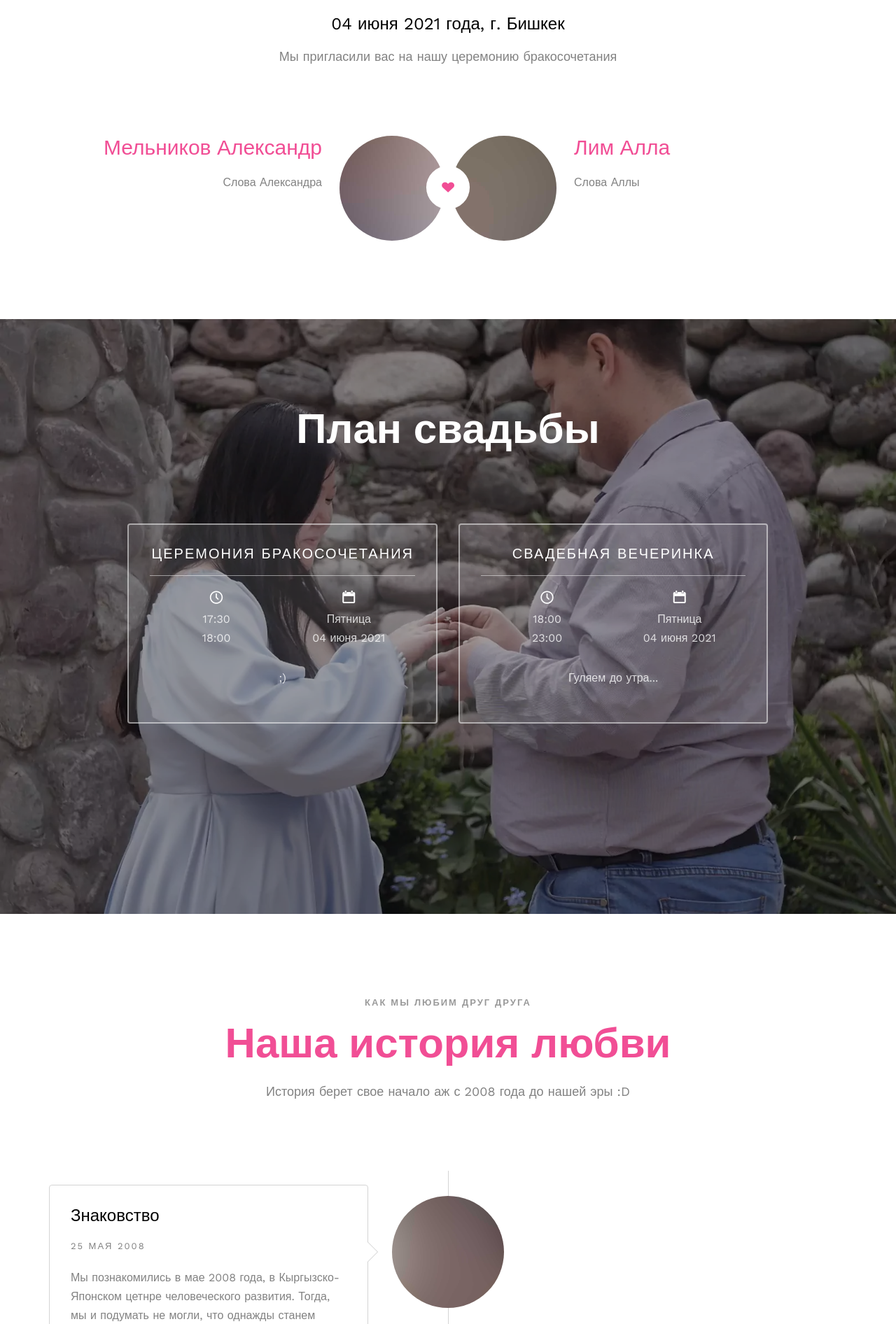
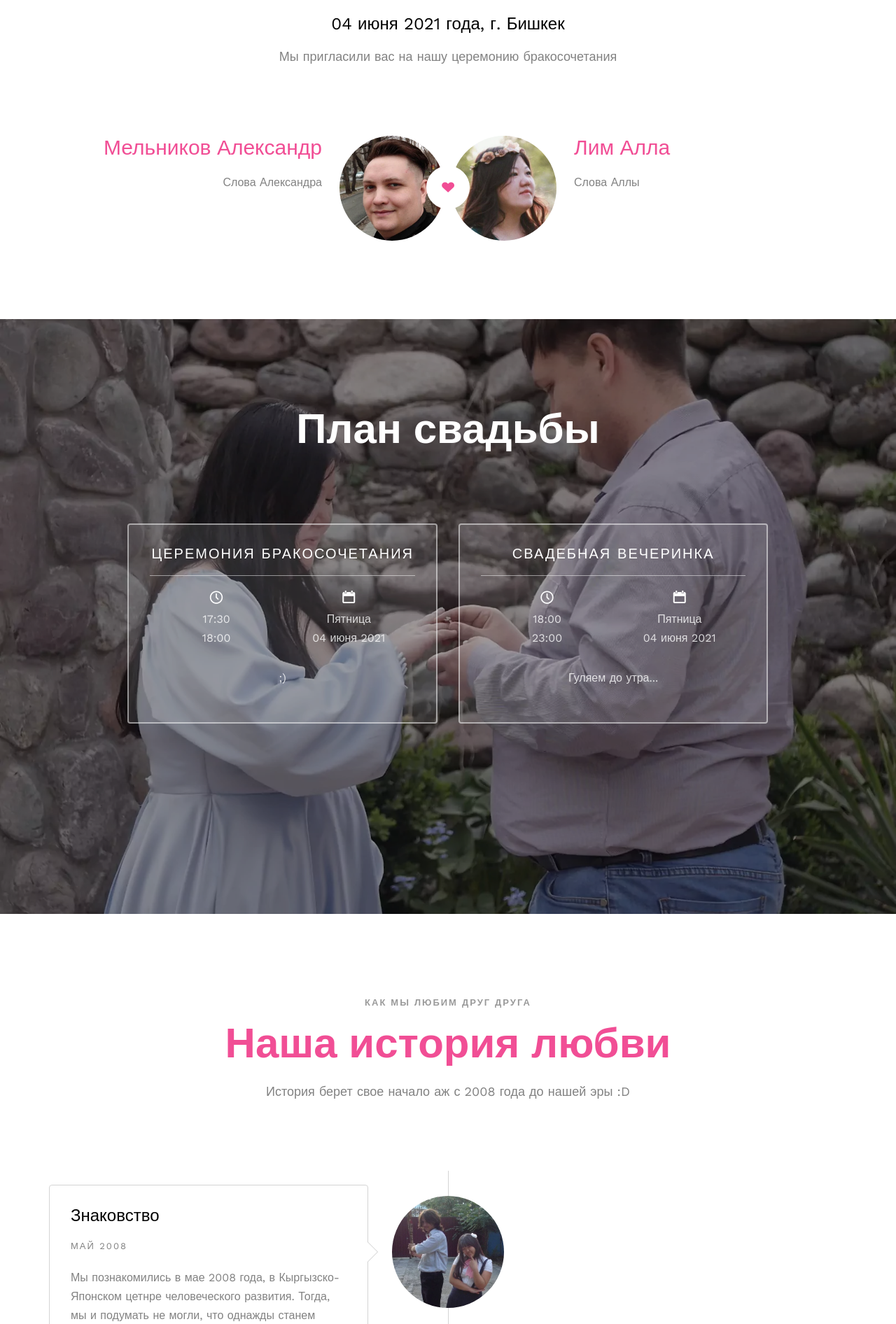
Before and after one commit to Minifets/wedding, a Symfony app: template templates/homepage/index.html.twig in a window 1280 px wide. Shown: the part 1091-2983 px from the top of the page at 70% size. Run offline with Twig, Linux system fonts and the light colour scheme; the template is opened without the code that fills it, so the values that code supplies are empty; some libraries are stand-ins or nearby versions; some web fonts are replaced.

Commit message:
Update homepage with images.

```diff
--- a/templates/homepage/index.html.twig
+++ b/templates/homepage/index.html.twig
@@ -32,7 +32,7 @@
             <div class="couple-wrap animate-box">
                 <div class="couple-half">
                     <div class="groom">
-                        <img src="images/groom.jpg" alt="groom" class="img-responsive">
+                        <img src="{{ asset('images/alexander.webp') }}" alt="groom" class="img-responsive">
                     </div>
                     <div class="desc-groom">
                         <h3>Мельников Александр</h3>
@@ -42,7 +42,7 @@
                 <p class="heart text-center"><i class="icon-heart2"></i></p>
                 <div class="couple-half">
                     <div class="bride">
-                        <img src="images/bride.jpg" alt="groom" class="img-responsive">
+                        <img src="{{ asset('images/alla.webp') }}" alt="groom" class="img-responsive">
                     </div>
                     <div class="desc-bride">
                         <h3>Лим Алла</h3>
@@ -117,11 +117,11 @@
                 <div class="col-md-12 col-md-offset-0">
                     <ul class="timeline animate-box">
                         <li class="animate-box">
-                            <div class="timeline-badge" style="background-image:url(images/couple-1.jpg);"></div>
+                            <div class="timeline-badge" style="background-image:url({{ asset('images/cosplay.webp') }});"></div>
                             <div class="timeline-panel">
                                 <div class="timeline-heading">
                                     <h3 class="timeline-title">Знаковство</h3>
-                                    <span class="date">25 мая 2008</span>
+                                    <span class="date">Май 2008</span>
                                 </div>
                                 <div class="timeline-body">
                                     <p>Мы познакомились в мае 2008 года, в Кыргызско-Японском цетнре человеческого развития.
@@ -131,7 +131,7 @@
                             </div>
                         </li>
                         <li class="timeline-inverted animate-box">
-                            <div class="timeline-badge" style="background-image:url(images/couple-2.jpg);"></div>
+                            <div class="timeline-badge" style="background-image:url({{ asset('images/holiday.webp') }});"></div>
                             <div class="timeline-panel">
                                 <div class="timeline-heading">
                                     <h3 class="timeline-title">Первое свидание</h3>
@@ -145,7 +145,7 @@
                             </div>
                         </li>
                         <li class="animate-box">
-                            <div class="timeline-badge" style="background-image:url(images/couple-3.jpg);"></div>
+                            <div class="timeline-badge" style="background-image:url({{ asset('images/family.webp') }});"></div>
                             <div class="timeline-panel">
                                 <div class="timeline-heading">
                                     <h3 class="timeline-title">Отношения</h3>
@@ -169,7 +169,7 @@
                             </div>
                         </li>
                         <li class="timeline-inverted animate-box">
-                            <div class="timeline-badge" style="background-image:url(images/couple-2.jpg);"></div>
+                            <div class="timeline-badge" style="background-image:url({{ asset('images/birthday.webp') }});"></div>
                             <div class="timeline-panel">
                                 <div class="timeline-heading">
                                     <h3 class="timeline-title">О нас</h3>
```
Also changed, not shown: public/images/alexander.webp (added), public/images/alla.webp (added), public/images/birthday.webp (added), public/images/cosplay.webp (added), public/images/family.webp (added), public/images/holiday.webp (added).
